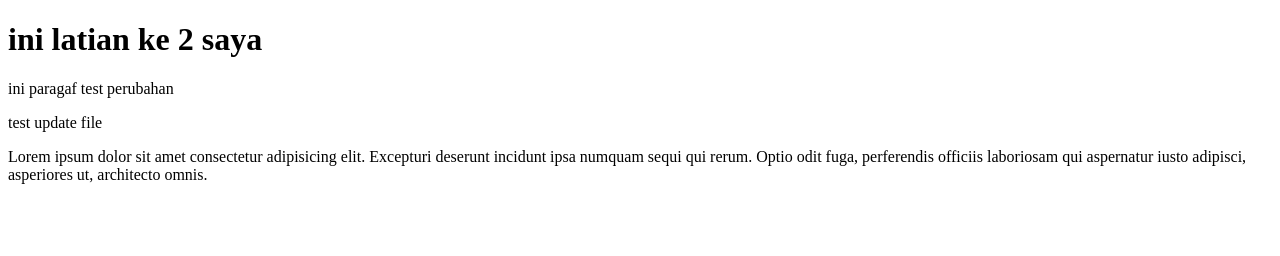
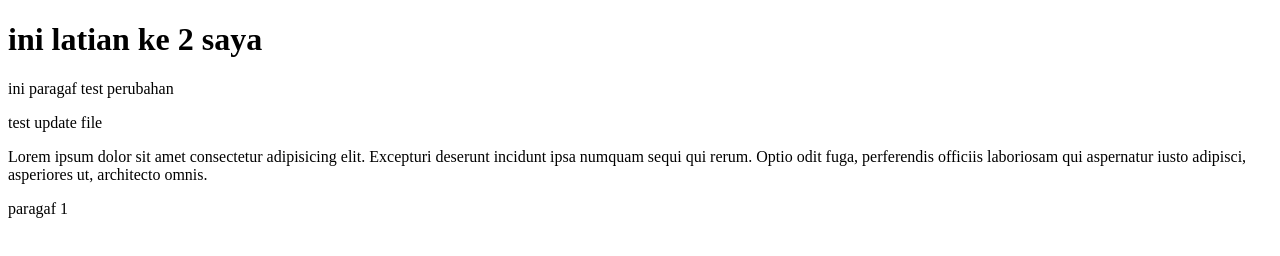
Before and after one commit to Alfin1980/slim-api, a plain HTML site: page index.html in a window 1280 px wide. Drawn offline with Linux system fonts and the light colour scheme.

Commit message:
paragaf 1

```diff
--- a/index.html
+++ b/index.html
@@ -11,5 +11,6 @@
     <p>ini paragaf test perubahan </p>
     <p>test update file</p>
     <p>Lorem ipsum dolor sit amet consectetur adipisicing elit. Excepturi deserunt incidunt ipsa numquam sequi qui rerum. Optio odit fuga, perferendis officiis laboriosam qui aspernatur iusto adipisci, asperiores ut, architecto omnis.</p>
+    <p>paragaf 1</p>
 </body>
 </html>
```
